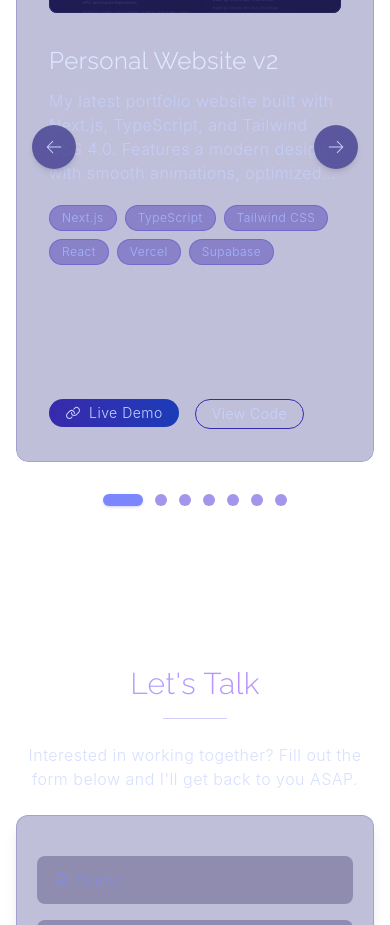
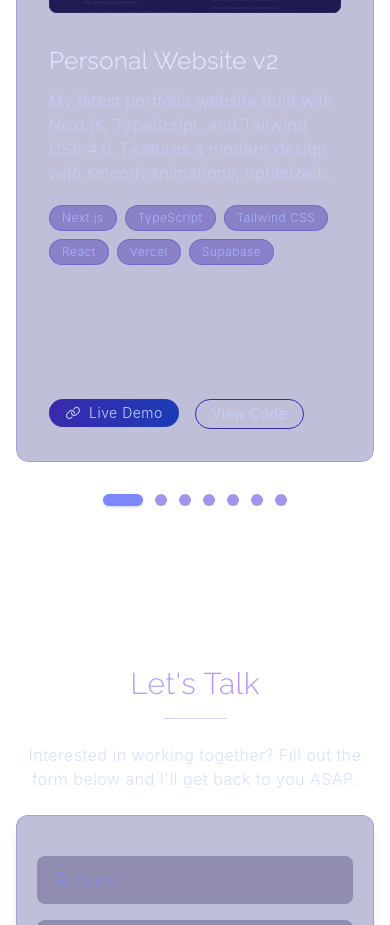
Before and after one commit to ddz369/personal-website-v2, a Next.js app: page / in a window 390 px wide. Shown: the part 4840-5765 px from the top of the page. Built offline with nearby package versions, Linux system fonts and the light colour scheme; no server answers.

Commit message:
fix: hide project carousel buttons on smallers screens to improve mobile experience

```diff
--- a/src/components/Projects.tsx
+++ b/src/components/Projects.tsx
@@ -368,13 +368,13 @@ const Projects = () => {
 
             <div
               ref={navigationPrevRef}
-              className="absolute top-1/2 left-4 -translate-y-1/2 z-10 p-3 rounded-full bg-indigo-900/70 text-indigo-200 hover:bg-indigo-800 hover:text-white cursor-pointer transition-colors shadow-md hover:shadow-indigo-500/20"
+              className="lg:block hidden absolute top-1/2 left-4 -translate-y-1/2 z-10 p-3 rounded-full bg-indigo-900/70 text-indigo-200 hover:bg-indigo-800 hover:text-white cursor-pointer transition-colors shadow-md hover:shadow-indigo-500/20"
             >
               <ArrowLeft size={20} weight="light" />
             </div>
             <div
               ref={navigationNextRef}
-              className="absolute top-1/2 right-4 -translate-y-1/2 z-10 p-3 rounded-full bg-indigo-900/70 text-indigo-200 hover:bg-indigo-800 hover:text-white cursor-pointer transition-colors shadow-md hover:shadow-indigo-500/20"
+              className="lg:block hidden absolute top-1/2 right-4 -translate-y-1/2 z-10 p-3 rounded-full bg-indigo-900/70 text-indigo-200 hover:bg-indigo-800 hover:text-white cursor-pointer transition-colors shadow-md hover:shadow-indigo-500/20"
             >
               <ArrowRight size={20} weight="light" />
             </div>
```
